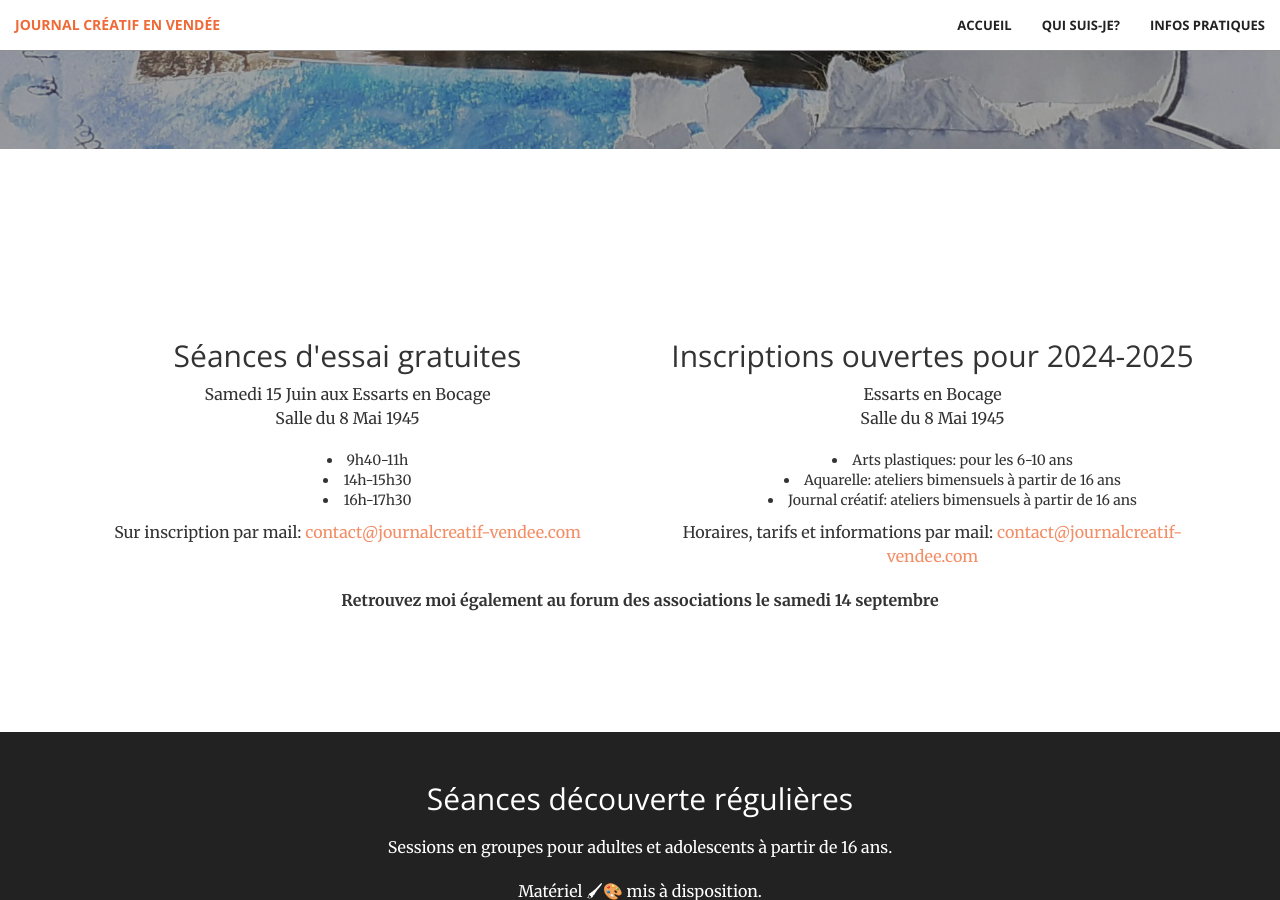
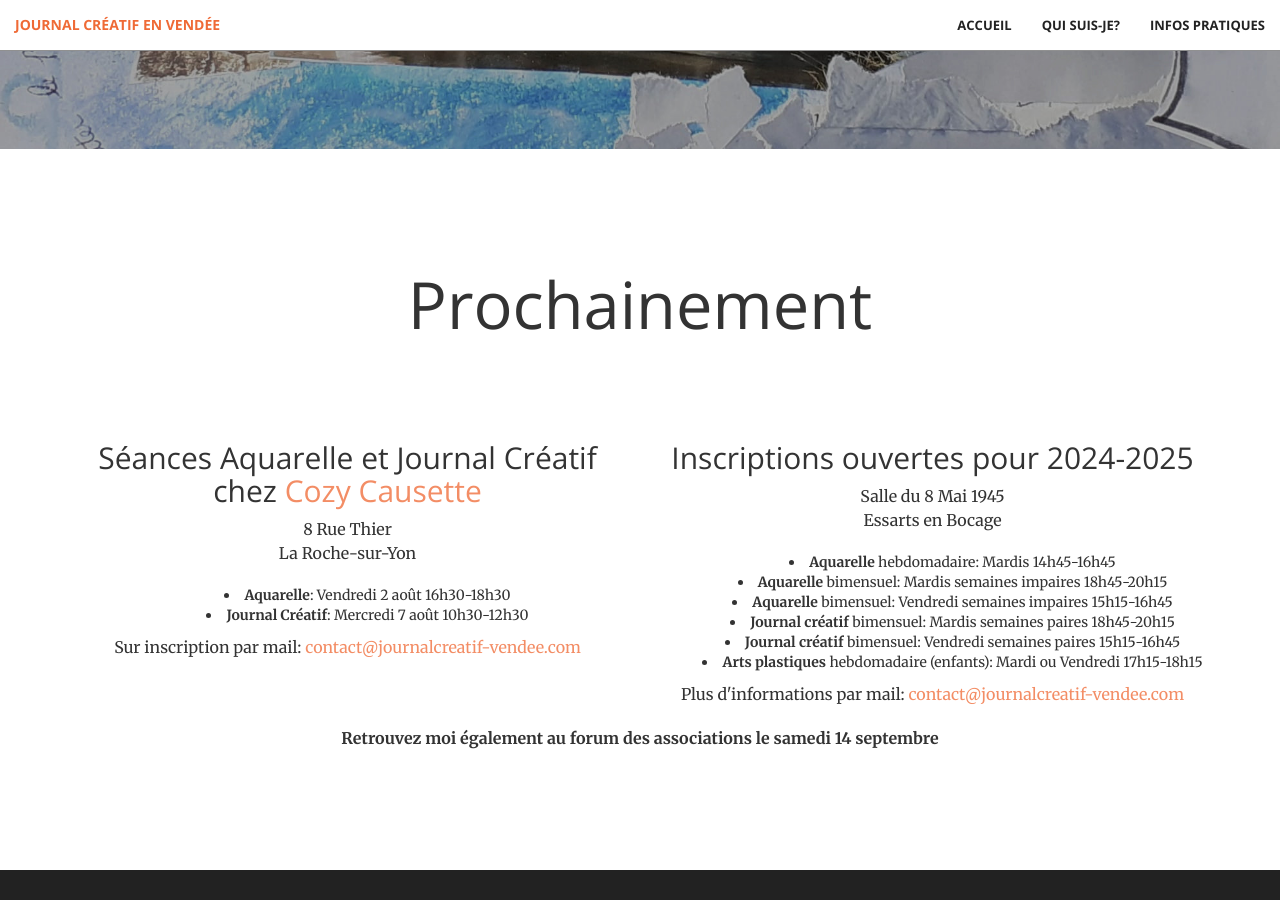
Before and after one commit to sildar/laura, a Jekyll site: the page built from informations.html, in a window 1280 px wide and 900 px high, scrolled down 751 px. Built offline with Jekyll 4.4.1, drawn with Linux system fonts in a browser that asks for light colours.

Commit message:
update infos with news

```diff
--- a/_includes/infos.html
+++ b/_includes/infos.html
@@ -1,19 +1,22 @@
 <section id="content">
   <div class="container text-center">
+    <h1>Prochainement</h1>
     <div class="row">
       <div
         class="primary main-text align-left col-lg-6"
         style="margin-top: 70px"
       >
-        <h2>Séances d'essai gratuites</h2>
+        <h2>
+          Séances Aquarelle et Journal Créatif chez
+          <a href="https://www.instagram.com/cosycausette/">Cozy Causette</a>
+        </h2>
         <p>
-          Samedi 15 Juin aux Essarts en Bocage<br />
-          Salle du 8 Mai 1945
+          8 Rue Thier <br />
+          La Roche-sur-Yon
         </p>
         <ul>
-          <li>9h40-11h</li>
-          <li>14h-15h30</li>
-          <li>16h-17h30</li>
+          <li><strong>Aquarelle</strong>: Vendredi 2 août 16h30-18h30</li>
+          <li><strong>Journal Créatif</strong>: Mercredi 7 août 10h30-12h30</li>
         </ul>
         <p>
           Sur inscription par mail:
@@ -29,16 +32,34 @@
       >
         <h2>Inscriptions ouvertes pour 2024-2025</h2>
         <p>
-          Essarts en Bocage<br />
-          Salle du 8 Mai 1945
+          Salle du 8 Mai 1945<br />
+          Essarts en Bocage
         </p>
         <ul>
-          <li>Arts plastiques: pour les 6-10 ans</li>
-          <li>Aquarelle: ateliers bimensuels à partir de 16 ans</li>
-          <li>Journal créatif: ateliers bimensuels à partir de 16 ans</li>
+          <li><strong>Aquarelle</strong> hebdomadaire: Mardis 14h45-16h45</li>
+          <li>
+            <strong>Aquarelle</strong> bimensuel: Mardis semaines impaires
+            18h45-20h15
+          </li>
+          <li>
+            <strong>Aquarelle</strong> bimensuel: Vendredi semaines impaires
+            15h15-16h45
+          </li>
+          <li>
+            <strong>Journal créatif</strong> bimensuel: Mardis semaines paires
+            18h45-20h15
+          </li>
+          <li>
+            <strong>Journal créatif</strong> bimensuel: Vendredi semaines paires
+            15h15-16h45
+          </li>
+          <li>
+            <strong>Arts plastiques</strong> hebdomadaire (enfants): Mardi ou
+            Vendredi 17h15-18h15
+          </li>
         </ul>
         <p>
-          Horaires, tarifs et informations par mail:
+          Plus d'informations par mail:
           <a hfref="mailto:contact@journalcreatif-vendee@gmail.com"
             >contact@journalcreatif-vendee.com</a
           >
--- a/_includes/nav.html
+++ b/_includes/nav.html
@@ -28,10 +28,10 @@
           <a class="page-scroll" href="/">Accueil</a>
         </li>
         <li>
-          <a class="page-scroll" href="laura">Qui suis-je?</a>
+          <a class="page-scroll" href="laura#content">Qui suis-je?</a>
         </li>
         <li>
-          <a class="page-scroll" href="informations">Infos pratiques</a>
+          <a class="page-scroll" href="informations#content">Infos pratiques</a>
         </li>
         <!--<li>
                     <a href="/blog.html">Blog</a>
```
